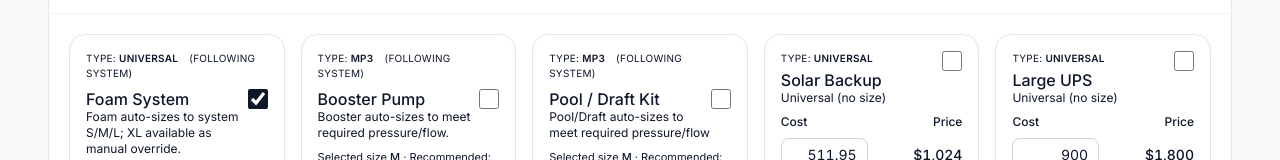
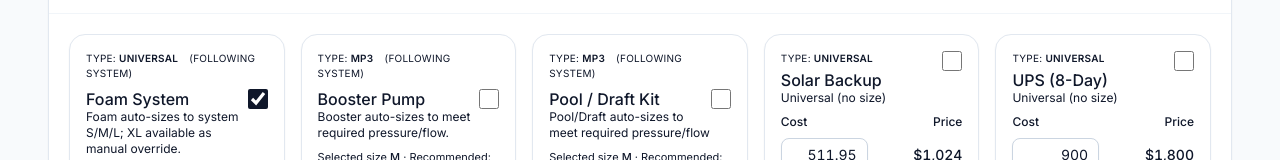
Before and after one commit to cappadonna06/Frontline-pricing-demo, a React (Vite) app: page / in a window 1280 px wide. Shown: the part 495-655 px from the top of the page. Built offline with nearby package versions, Linux system fonts and the light colour scheme.

Commit message:
Update FrontlinePricingCalculator.tsx

```diff
--- a/src/FrontlinePricingCalculator.tsx
+++ b/src/FrontlinePricingCalculator.tsx
@@ -503,19 +503,20 @@ const recurringAnnual = Math.round((aseAnnual + subAnnual) * 100) / 100;
               calcPrice={(k: any) => priceFromGM(adderCost.pool[family][k], adderGM)}
             />
 
-           {/* Solar */}
+         {/* Solar */}
 <Card
   className={`p-4 relative transition-all duration-200 border ${
-    includeSolar ? "border-emerald-400 shadow-sm" : "border-gray-200"
+    includeSolar ? "border-emerald-400 bg-emerald-50/30 shadow-sm" : "border-gray-200"
   }`}
 >
   <div className="text-[10px] uppercase tracking-wide text-muted-foreground mb-1">
     Type: <span className="font-semibold">Universal</span>
   </div>
 
+  {/* Toggle (coerce Radix value to boolean) */}
   <Checkbox
     checked={includeSolar}
-    onCheckedChange={setIncludeSolar}
+    onCheckedChange={(v) => setIncludeSolar(v === true)}
     aria-label="Include Solar Backup"
     className={`absolute top-4 right-4 ${TOGGLE_CLASS}`}
   />
@@ -552,10 +553,11 @@ const recurringAnnual = Math.round((aseAnnual + subAnnual) * 100) / 100;
 
 
 
+
 {/* UPS */}
 <Card
-  className={`p-4 relative transition-all duration-200 border ${
-    includeUPS ? "border-emerald-400 shadow-sm" : "border-gray-200"
+  className={`p-4 relative transition-colors border ${
+    includeUPS ? "border-emerald-400 bg-emerald-50/30" : "border-gray-200"
   }`}
 >
   <div className="text-[10px] uppercase tracking-wide text-muted-foreground mb-1">
@@ -564,13 +566,13 @@ const recurringAnnual = Math.round((aseAnnual + subAnnual) * 100) / 100;
 
   <Checkbox
     checked={includeUPS}
-    onCheckedChange={setIncludeUPS}
-    aria-label="Include Large UPS"
+    onCheckedChange={(v) => setIncludeUPS(v === true)}   // <-- force boolean
+    aria-label="Include UPS (8-Day)"
     className={`absolute top-4 right-4 ${TOGGLE_CLASS}`}
   />
 
   <div className="mb-2">
-    <div className="font-medium leading-tight">Large UPS</div>
+    <div className="font-medium leading-tight">UPS (8-Day)</div>
     <div className="text-xs text-muted-foreground">Universal (no size)</div>
   </div>
 
@@ -585,10 +587,7 @@ const recurringAnnual = Math.round((aseAnnual + subAnnual) * 100) / 100;
         type="number"
         value={adderCost.ups.flat}
         onChange={(e) =>
-          setAdderCost((s) => ({
-            ...s,
-            ups: { flat: Number(e.target.value || 0) },
-          }))
+          setAdderCost((s) => ({ ...s, ups: { flat: Number(e.target.value || 0) } }))
         }
         className="text-right"
       />
@@ -598,6 +597,7 @@ const recurringAnnual = Math.round((aseAnnual + subAnnual) * 100) / 100;
     </div>
   </div>
 </Card>
+
 
 
 {/* CLOSE the 5-col grid */}
```
